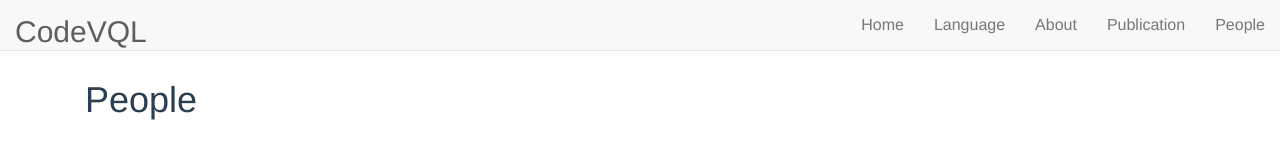
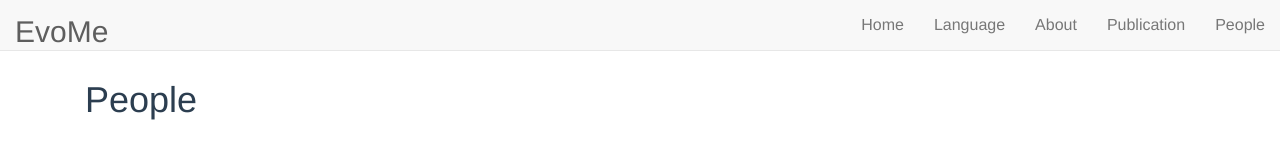
Before and after one commit to ntu-SRSLab/CodeVQL-Web-Interface, a Vue app in the folder app/: page /#/people in a window 1280 px wide. Shown: the top 142 px of the page. Built offline with nearby package versions, Linux system fonts and the light colour scheme; no server answers; what vue-codemirror would draw is missing.

Commit message:
Rename tool

```diff
--- a/app/src/components/NavHeader.vue
+++ b/app/src/components/NavHeader.vue
@@ -4,7 +4,7 @@
         <div class="container-fluid">
             <!-- Brand and toggle get grouped for better mobile display -->
             <div class="navbar-header">
-                <a class="navbar-brand"><h2 style="margin-top: 0px">CodeVQL</h2></a>
+                <a class="navbar-brand"><h2 style="margin-top: 0px">EvoMe</h2></a>
             </div>
 
             <!-- Collect the nav links, forms, and other content for toggling -->
--- a/app/src/views/About.vue
+++ b/app/src/views/About.vue
@@ -11,8 +11,8 @@
         versions.
       </p>
       <p>
-        This project aims to provide a new query language - CodeVQL for code
-        security analysis on specified version(s) of a software program. CodeVQL
+        This project aims to provide a new query language - EvoMe for code
+        security analysis on specified version(s) of a software program. EvoMe
         does the high-level code analysis for structural code changes, and thus
         it can provide useful information for quality control purpose across
         different versions. Unlike databases that other program analysis tools
```
